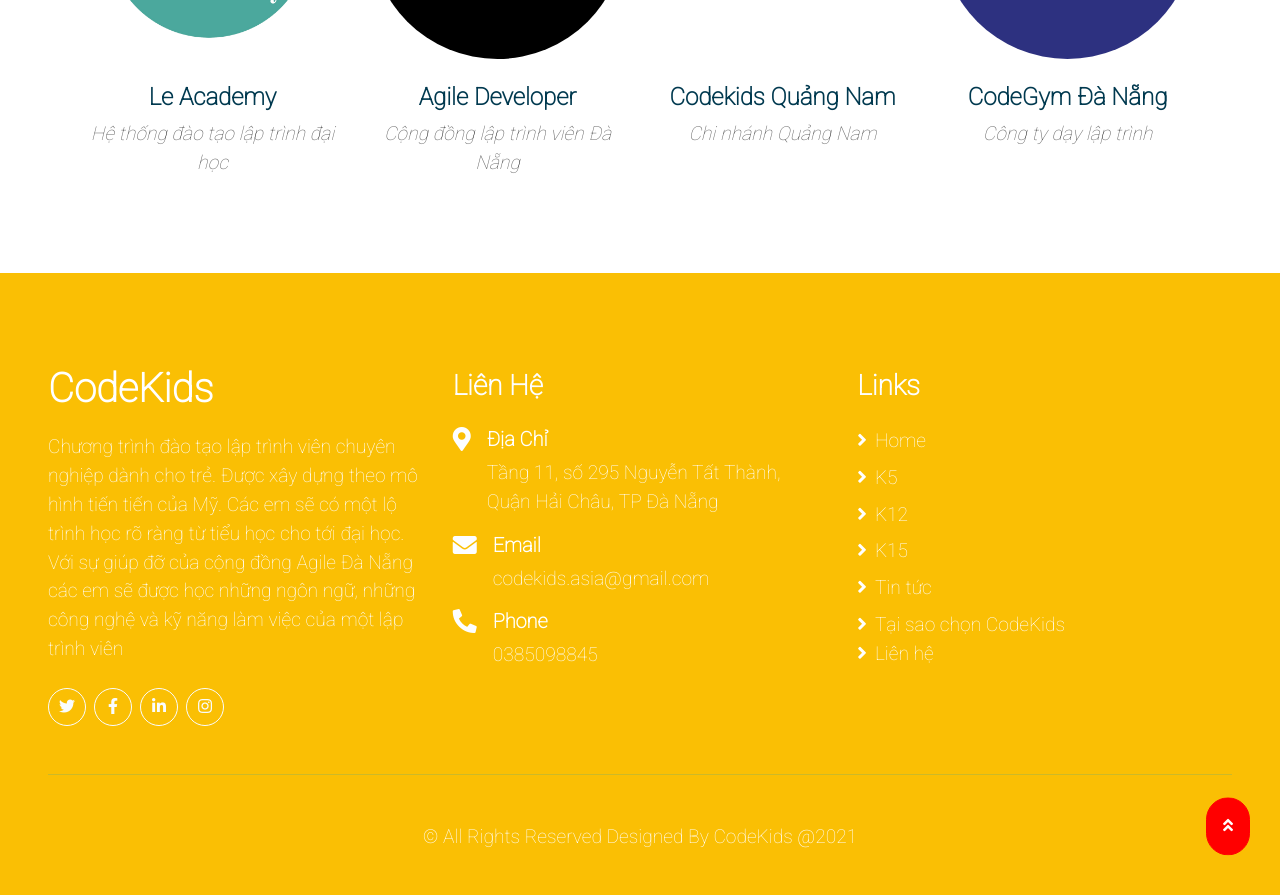
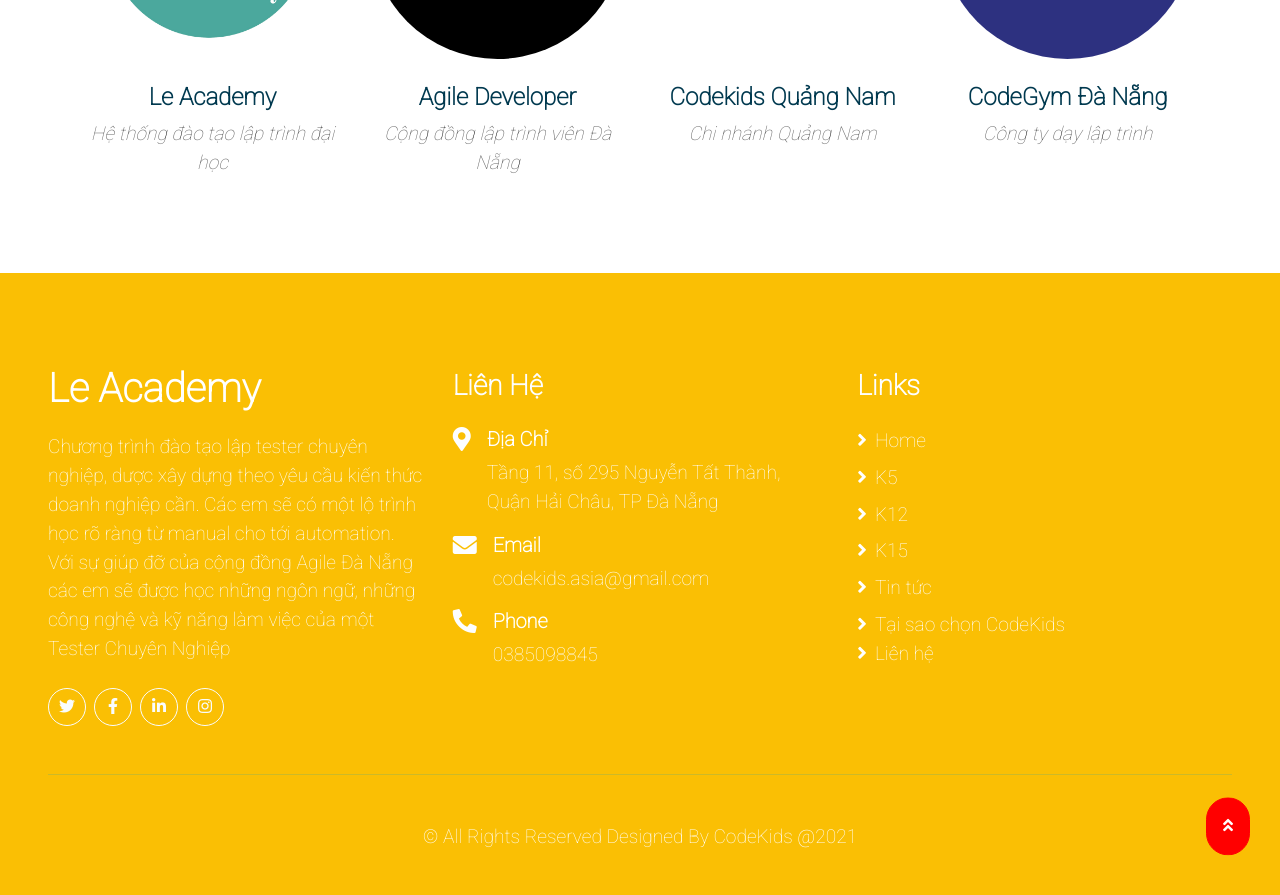
Before and after one commit to codegymdanang/leacademy, a Jekyll site: the page built from index.html, in a window 1280 px wide and 900 px high, scrolled down 9902 px. Shown: the top 895 px of the window. Built offline with Jekyll 4.4.1, drawn with Linux system fonts in a browser that asks for light colours; nearby versions of some CDN libraries; the list of posts is cut into pages by our own code; some of the changed text lies outside the part shown.

```diff
--- a/_includes/footer.html
+++ b/_includes/footer.html
@@ -2,10 +2,10 @@
     <div class="row pt-5">
         <div class="col-lg-4 col-md-6 mb-5">
             <a href="" class="navbar-brand font-weight-bold text-primary m-0 mb-4 p-0" style="font-size: 40px; line-height: 40px;">
-                <span class="text-white">CodeKids</span>
+                <span class="text-white">Le Academy</span>
             </a>
             <p>
-                Chương trình đào tạo lập trình viên chuyên nghiệp dành cho trẻ. Được xây dựng theo mô hình tiến tiến của Mỹ. Các em sẽ có một lộ trình học rõ ràng từ tiểu học cho tới đại học. Với sự giúp đỡ của cộng đồng Agile Đà Nẵng các em sẽ được học những ngôn ngữ, những công nghệ và kỹ năng làm việc của một lập trình viên
+                Chương trình đào tạo lập tester chuyên nghiệp, dược xây dựng theo yêu cầu kiến thức doanh nghiệp cần. Các em sẽ có một lộ trình học rõ ràng từ manual cho tới automation. Với sự giúp đỡ của cộng đồng Agile Đà Nẵng các em sẽ được học những ngôn ngữ, những công nghệ và kỹ năng làm việc của một Tester Chuyên Nghiệp
             </p>
             <div class="d-flex justify-content-start mt-4">
                 <a class="btn btn-outline-primary rounded-circle text-center mr-2 px-0"
--- a/_layouts/home.html
+++ b/_layouts/home.html
@@ -156,7 +156,7 @@
     <div class="container pb-3">
         <div class="text-center pb-2">
             <p class="section-title px-5"><span class="px-2">  </span></p>
-            <h1 class="mb-4"> Lộ trình CodeKids </h1>
+            <h1 class="mb-4"> Lộ trình Tester FullStack </h1>
         </div>
         <div class="row">
             <img class="card-img-top mb-2" src="{{'/images/lo-trinh-tong-quan.jpg' | prepend: site.baseurl }}" alt="">
```
